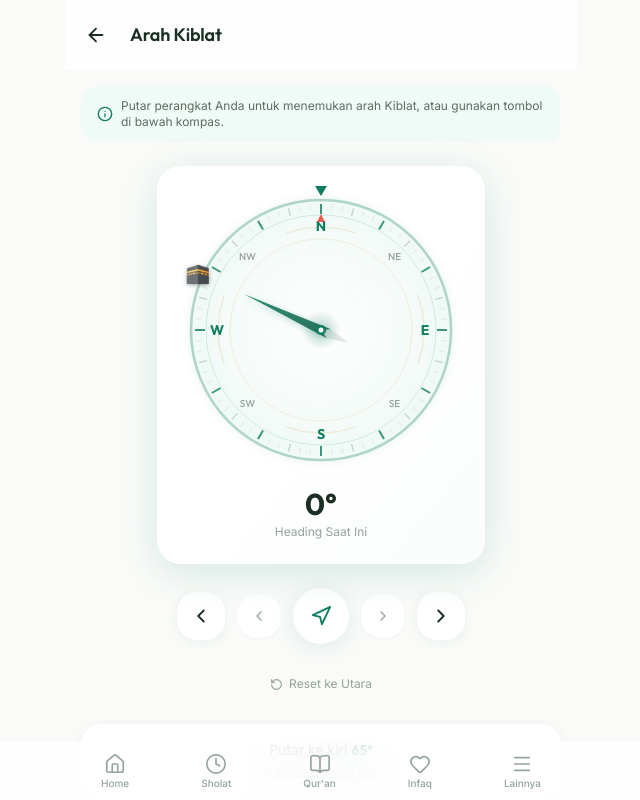
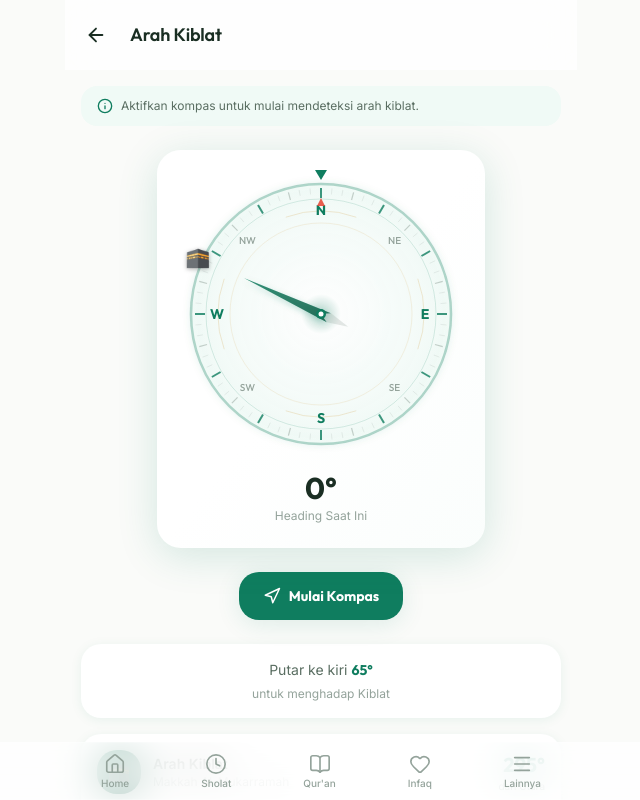
Before and after one commit to Bunstray/MasjidKita, a React (Vite) app: page /qibla in a window 1280 px wide. Shown: the top 800 px of the page, without its empty margins (319-959 px from the left). Built offline with nearby package versions, Linux system fonts and the light colour scheme.

Commit message:
CompassandNews

```diff
--- a/src/pages/Dashboard.tsx
+++ b/src/pages/Dashboard.tsx
@@ -12,7 +12,7 @@ import {
 } from 'lucide-react';
 import Header from '@/components/layout/Header';
 import { usePrayerTimes } from '@/hooks/usePrayerTimes';
-import { prayerSchedule, newsArticles, dailyVerses } from '@/data/mockData';
+import { prayerSchedule, dailyVerses } from '@/data/mockData';
 
 const containerVariants = {
   hidden: { opacity: 0 },
@@ -36,16 +36,11 @@ const quickActions = [
   { label: 'Berita', icon: Newspaper, to: '/news', color: 'bg-cyan-50', iconColor: 'text-cyan-600' },
 ];
 
-const categoryLabels: Record<string, string> = {
-  event: 'Kegiatan',
-  announcement: 'Pengumuman',
-  update: 'Info Terbaru',
-};
-
 const categoryColors: Record<string, string> = {
-  event: 'bg-primary/10 text-primary',
-  announcement: 'bg-accent/15 text-accent-dark',
-  update: 'bg-blue-50 text-blue-600',
+  'kegiatan': 'bg-primary/10 text-primary',
+  'pengumuman': 'bg-accent/15 text-accent-dark',
+  'kajian': 'bg-purple-100 text-purple-700',
+  'berita': 'bg-blue-50 text-blue-600',
 };
 
 function pad(n: number): string {
@@ -61,10 +56,26 @@ export default function Dashboard() {
     return (today.getFullYear() * 366 + today.getMonth() * 31 + today.getDate()) % dailyVerses.length;
   });
 
+  const [news, setNews] = useState<any[]>([]);
+
   useEffect(() => {
     const timer = setInterval(() => {
       setVerseIndex((prev) => (prev + 1) % dailyVerses.length);
     }, 30000);
+
+    const fetchNews = async () => {
+      try {
+        const res = await fetch(`/api/news`);
+        if (res.ok) {
+          const data = await res.json();
+          setNews(data.data);
+        }
+      } catch (err) {
+        console.error('Failed to fetch news', err);
+      }
+    };
+    fetchNews();
+
     return () => clearInterval(timer);
   }, []);
 
@@ -294,7 +305,7 @@ export default function Dashboard() {
           </div>
 
           <div className="mt-3 flex gap-3 overflow-x-auto px-5 pb-2 scrollbar-none">
-            {newsArticles.slice(0, 4).map((article, index) => (
+            {news.slice(0, 4).map((article, index) => (
               <Link key={article.id} to="/news" className="pressable flex-shrink-0">
                 <motion.div
                   initial={{ opacity: 0, x: 30 }}
@@ -304,18 +315,21 @@ export default function Dashboard() {
                 >
                   <span
                     className={`inline-block rounded-full px-2.5 py-0.5 text-[10px] font-semibold ${
-                      categoryColors[article.category]
+                      categoryColors[article.category.toLowerCase()] || 'bg-gray-100 text-gray-700'
                     }`}
                   >
-                    {categoryLabels[article.category]}
+                    {article.category}
                   </span>
                   <h4 className="mt-2 line-clamp-2 text-sm font-semibold leading-snug text-text-primary">
                     {article.title}
                   </h4>
-                  <p className="mt-1 text-xs text-text-muted">{article.date}</p>
+                  <p className="mt-1 text-xs text-text-muted">{article.date || new Date(article.created_at).toLocaleDateString('id-ID')}</p>
                 </motion.div>
               </Link>
             ))}
+            {news.length === 0 && (
+              <p className="text-sm text-text-muted px-2 py-4">Belum ada berita terbaru.</p>
+            )}
           </div>
         </motion.section>
       </motion.div>
--- a/src/pages/Qibla.tsx
+++ b/src/pages/Qibla.tsx
@@ -1,6 +1,6 @@
-import { useState, useCallback, useEffect, useRef } from 'react';
+import { useState, useCallback, useEffect } from 'react';
 import { motion } from 'framer-motion';
-import { ChevronLeft, ChevronRight, Check, Navigation, RotateCcw, Info } from 'lucide-react';
+import { Check, Navigation, RotateCcw, Info } from 'lucide-react';
 import Header from '@/components/layout/Header';
 
 const QIBLA_DIRECTION = 295;
@@ -210,39 +210,56 @@ function CompassSVG() {
 
 export default function Qibla() {
   const [heading, setHeading] = useState(0);
-  const [isAutoRotating, setIsAutoRotating] = useState(false);
-  const autoRotateRef = useRef<ReturnType<typeof setInterval> | null>(null);
+  const [hasPermission, setHasPermission] = useState<boolean | null>(null);
 
   const diff = angleDifference(heading, QIBLA_DIRECTION);
   const isAligned = Math.abs(diff) <= TOLERANCE;
 
-  const adjustHeading = useCallback((delta: number) => {
-    setHeading((prev) => normalizeAngle(prev + delta));
-  }, []);
-
-  const toggleAutoRotate = useCallback(() => {
-    setIsAutoRotating((prev) => !prev);
-  }, []);
-
-  const resetHeading = useCallback(() => {
-    setHeading(0);
-    setIsAutoRotating(false);
+  const startCompass = useCallback(async () => {
+    try {
+      // For iOS 13+
+      if (typeof (DeviceOrientationEvent as any).requestPermission === 'function') {
+        const permission = await (DeviceOrientationEvent as any).requestPermission();
+        if (permission === 'granted') {
+          setHasPermission(true);
+        } else {
+          setHasPermission(false);
+          alert('Izin sensor ditolak. Tidak dapat menggunakan kompas perangkat.');
+          return;
+        }
+      } else {
+        // Non iOS 13+ devices
+        setHasPermission(true);
+      }
+    } catch (err) {
+      console.error(err);
+      setHasPermission(true); // Fallback for environments where requestPermission throws
+    }
   }, []);
 
   useEffect(() => {
-    if (isAutoRotating) {
-      autoRotateRef.current = setInterval(() => {
-        setHeading((prev) => normalizeAngle(prev + 1));
-      }, 50);
-    } else if (autoRotateRef.current) {
-      clearInterval(autoRotateRef.current);
-      autoRotateRef.current = null;
+    if (hasPermission === true) {
+      const handleOrientation = (e: any) => {
+        let newHeading = 0;
+        if (e.webkitCompassHeading !== undefined) {
+          // iOS
+          newHeading = e.webkitCompassHeading;
+        } else if (e.alpha !== null) {
+          // Android
+          newHeading = 360 - e.alpha;
         }
+        setHeading(newHeading);
+      };
+
+      window.addEventListener('deviceorientationabsolute', handleOrientation);
+      window.addEventListener('deviceorientation', handleOrientation);
+
       return () => {
-      if (autoRotateRef.current) clearInterval(autoRotateRef.current);
+        window.removeEventListener('deviceorientationabsolute', handleOrientation);
+        window.removeEventListener('deviceorientation', handleOrientation);
       };
-  }, [isAutoRotating]);
-
+    }
+  }, [hasPermission]);
   return (
     <div className="min-h-screen bg-bg-primary">
       <Header showBack={true} />
@@ -262,7 +279,9 @@ export default function Qibla() {
         >
           <Info size={16} className="shrink-0 text-primary" />
           <p className="text-xs text-text-secondary">
-            Putar perangkat Anda untuk menemukan arah Kiblat, atau gunakan tombol di bawah kompas.
+            {hasPermission === true
+              ? 'Putar perangkat Anda untuk menyesuaikan arah jarum ke logo Ka\'bah.'
+              : 'Aktifkan kompas untuk mulai mendeteksi arah kiblat.'}
           </p>
         </motion.div>
 
@@ -311,68 +330,29 @@ export default function Qibla() {
           initial={{ opacity: 0, y: 10 }}
           animate={{ opacity: 1, y: 0 }}
           transition={{ delay: 0.3 }}
-          className="mb-6 flex items-center justify-center gap-3"
+          className="mb-6 flex items-center justify-center"
         >
+          {hasPermission !== true && (
             <button
-            onClick={() => adjustHeading(-15)}
-            className="pressable flex h-12 w-12 items-center justify-center rounded-xl bg-bg-card shadow-md active:shadow-sm"
-            aria-label="Putar kiri"
+              onClick={startCompass}
+              className="pressable flex items-center gap-2 rounded-xl bg-primary px-6 py-3.5 font-heading text-sm font-bold text-white shadow-lg"
             >
-            <ChevronLeft size={22} className="text-text-primary" />
+              <Navigation size={18} />
+              Mulai Kompas
             </button>
-
+          )}
+          {hasPermission === true && (
             <button
-            onClick={() => adjustHeading(-5)}
-            className="pressable flex h-11 w-11 items-center justify-center rounded-xl bg-bg-card shadow-sm"
-            aria-label="Putar kiri sedikit"
+              onClick={() => setHeading(0)}
+              className="pressable mt-4 flex items-center gap-2 rounded-xl bg-white px-5 py-2.5 text-sm font-medium text-text-primary shadow-sm"
             >
-            <ChevronLeft size={16} className="text-text-muted" />
+              <RotateCcw size={16} className="text-text-muted" />
+              Kalibrasi Ulang
             </button>
-
-          <button
-            onClick={toggleAutoRotate}
-            className={`pressable flex h-14 w-14 items-center justify-center rounded-full shadow-lg transition-colors ${
-              isAutoRotating
-                ? 'bg-primary text-white shadow-gold'
-                : 'bg-bg-card text-primary'
-            }`}
-            aria-label={isAutoRotating ? 'Hentikan rotasi' : 'Rotasi otomatis'}
-          >
-            <Navigation
-              size={22}
-              className={isAutoRotating ? 'animate-spin' : ''}
-              style={isAutoRotating ? { animationDuration: '3s' } : undefined}
-            />
-          </button>
-
-          <button
-            onClick={() => adjustHeading(5)}
-            className="pressable flex h-11 w-11 items-center justify-center rounded-xl bg-bg-card shadow-sm"
-            aria-label="Putar kanan sedikit"
-          >
-            <ChevronRight size={16} className="text-text-muted" />
-          </button>
-
-          <button
-            onClick={() => adjustHeading(15)}
-            className="pressable flex h-12 w-12 items-center justify-center rounded-xl bg-bg-card shadow-md active:shadow-sm"
-            aria-label="Putar kanan"
-          >
-            <ChevronRight size={22} className="text-text-primary" />
-          </button>
+          )}
         </motion.div>
 
-        {/* Reset button */}
-        <div className="mb-6 flex justify-center">
-          <button
-            onClick={resetHeading}
-            className="pressable flex items-center gap-1.5 rounded-lg px-4 py-2 text-xs text-text-muted hover:text-text-secondary transition-colors"
-            aria-label="Reset heading"
-          >
-            <RotateCcw size={13} />
-            <span>Reset ke Utara</span>
-          </button>
-        </div>
+
 
         {/* Status indicator */}
         <motion.div
```
Also changed, not shown: src/pages/News.tsx (+38 -30 lines). Lines whose indentation alone changed are shown as unchanged.
